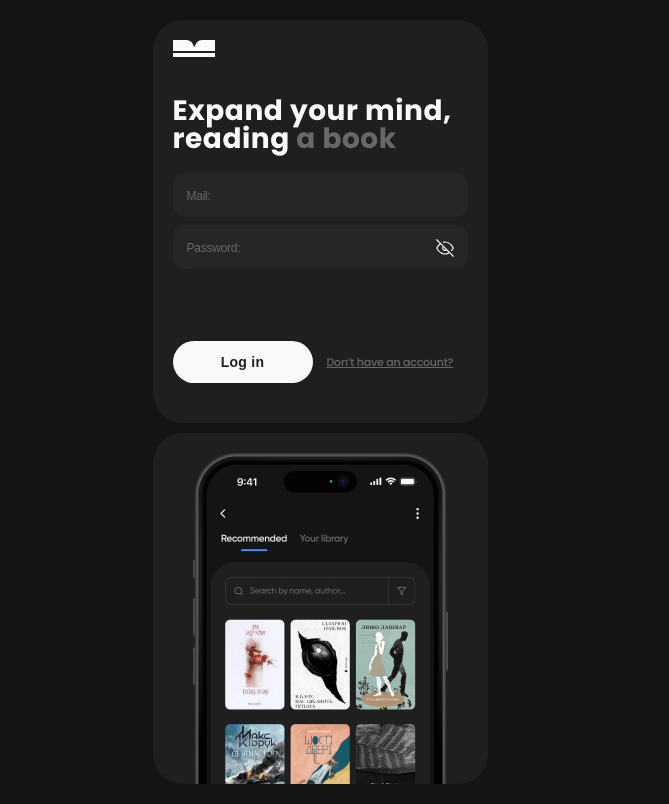
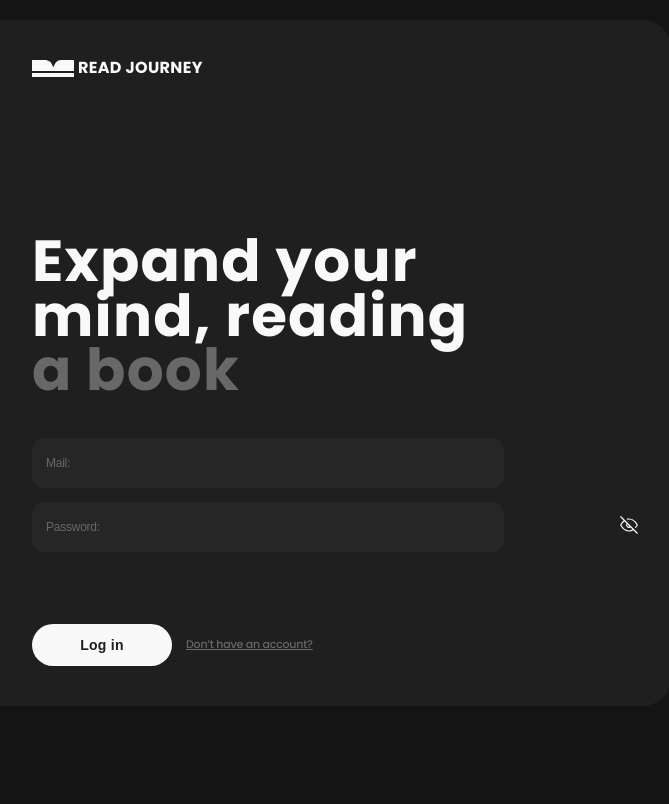
Before and after one commit to OlenaHlu/Read.Journey, a React (Vite) app: page /login in a window 1280 px wide. Shown: the whole page, without its empty margins (320-989 px from the left). Built offline with nearby package versions, Linux system fonts and the light colour scheme.

Commit message:
start tablet for log reg form

```diff
--- a/src/components/AuthBlocks/LogRegForm.module.css
+++ b/src/components/AuthBlocks/LogRegForm.module.css
@@ -7,10 +7,20 @@
   padding: 20px 20px 40px 20px;
 }
 
+.logoContainer {
+  display: flex;
+  flex-direction: row;
+  gap: 4px;
+  margin-bottom: 40px;
+}
+
 .logo {
   width: 42px;
   height: 17px;
-  margin-bottom: 40px;
+}
+
+.logoName {
+  display: none;
 }
 
 .title {
@@ -96,3 +106,43 @@ input::placeholder {
   top: 14px;
   right: 14px;
 }
+
+/*=================Tablet=================*/
+@media screen and (min-width: 768px) {
+  .logRegContainer {
+    width: 704px;
+    padding-top: 40px;
+    padding-left: 64px;
+  }
+
+  .logoContainer {
+    margin-bottom: 157px;
+  }
+
+  .logoName {
+    display: flex;
+    font-weight: 700;
+    font-size: 16px;
+    line-height: 1;
+    letter-spacing: 0.02rem;
+    text-transform: uppercase;
+  }
+
+  .title {
+    width: 444px;
+    font-size: 58px;
+    line-height: 0.94;
+    letter-spacing: 0.075rem;
+  }
+
+  .inputsBlock {
+    gap: 14px;
+    margin: 40px 0;
+  }
+
+  .input {
+    padding: 16px 14px;
+    width: 472px;
+    height: 50px;
+  }
+}
--- a/src/components/AuthBlocks/LoginForm.tsx
+++ b/src/components/AuthBlocks/LoginForm.tsx
@@ -38,7 +38,10 @@ const LoginForm = () => {
 
   return (
     <section className={css.logRegContainer}>
-      <img src={logo} className={css.logo} />
+      <div className={css.logoContainer}>
+        <img src={logo} className={css.logo} />
+        <p className={css.logoName}>read journey</p>
+      </div>
       <h2 className={css.title}>
         Expand your mind, reading <span className={css.span}>a book</span>
       </h2>
--- a/src/components/AuthBlocks/RegistrationForm.tsx
+++ b/src/components/AuthBlocks/RegistrationForm.tsx
@@ -42,7 +42,10 @@ const RegistrationForm = () => {
 
   return (
     <section className={css.logRegContainer}>
-      <img src={logo} className={css.logo} />
+      <div className={css.logoContainer}>
+        <img src={logo} className={css.logo} />
+        <p className={css.logoName}>read journey</p>
+      </div>
       <h2 className={css.title}>
         Expand your mind, reading <span className={css.span}>a book</span>
       </h2>
--- a/src/components/AuthBlocks/Wrapper/Wrapper.module.css
+++ b/src/components/AuthBlocks/Wrapper/Wrapper.module.css
@@ -29,3 +29,14 @@
     background-image: url("../../../assets/banner/banner-mob@2x.jpg");
   }
 }
+
+/*=================Tablet=================*/
+@media screen and (min-width: 768px) {
+  .wrapperContainer {
+    width: 704px;
+  }
+
+  .bannerContainer {
+    display: none;
+  }
+}
```
